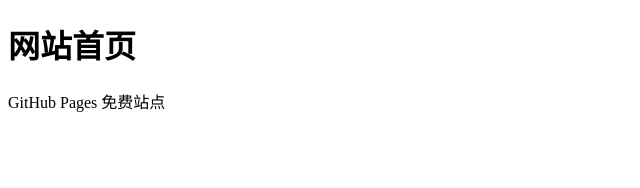
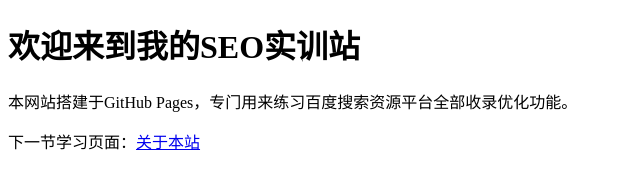
Before and after one commit to 1790169619-star/1790169619-star.github.io, a plain HTML site: page index.html in a window 1280 px wide. Shown: the whole page, without its empty margins (0-640 px from the left). Drawn offline with Linux system fonts and the light colour scheme.

Commit message:
Update index.html

```diff
--- a/index.html
+++ b/index.html
@@ -2,10 +2,15 @@
 <html lang="zh-CN">
 <head>
     <meta charset="UTF-8">
-    <title>我的GitHub站点</title>
+    <meta name="viewport" content="width=device-width, initial-scale=1.0">
+    <!-- TDK，百度收录核心标签 -->
+    <title>百度SEO实训站 | GitHub Pages学习站点</title>
+    <meta name="description" content="本站用于学习百度搜索资源平台收录、主动推送、Sitemap、站点诊断全套SEO实操。">
+    <meta name="keywords" content="百度资源平台,SEO实训,GitHub Pages,收录提交">
 </head>
 <body>
-    <h1>网站首页</h1>
-    <p>GitHub Pages 免费站点</p>
+    <h1>欢迎来到我的SEO实训站</h1>
+    <p>本网站搭建于GitHub Pages，专门用来练习百度搜索资源平台全部收录优化功能。</p>
+    <p>下一节学习页面：<a href="about.html">关于本站</a></p>
 </body>
 </html>
```
